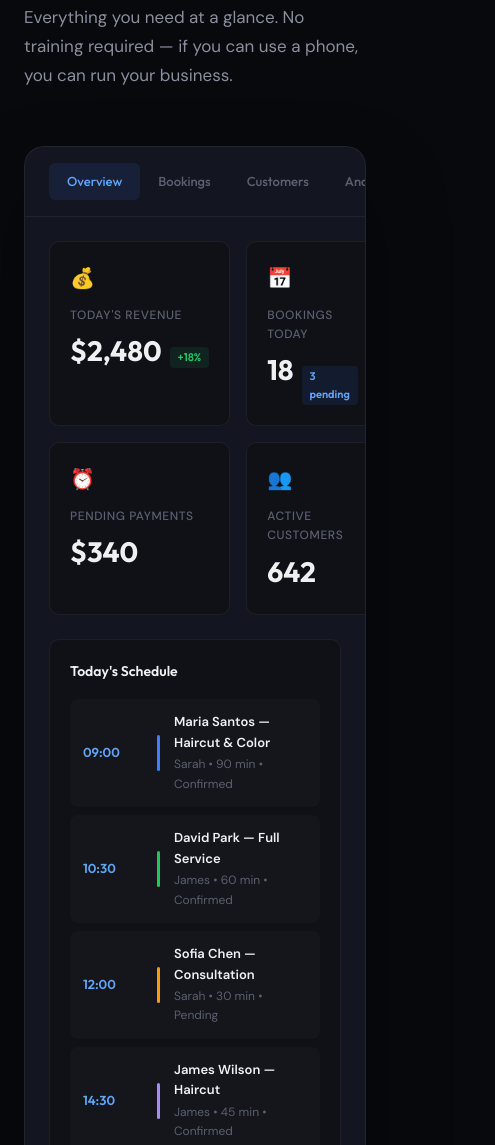
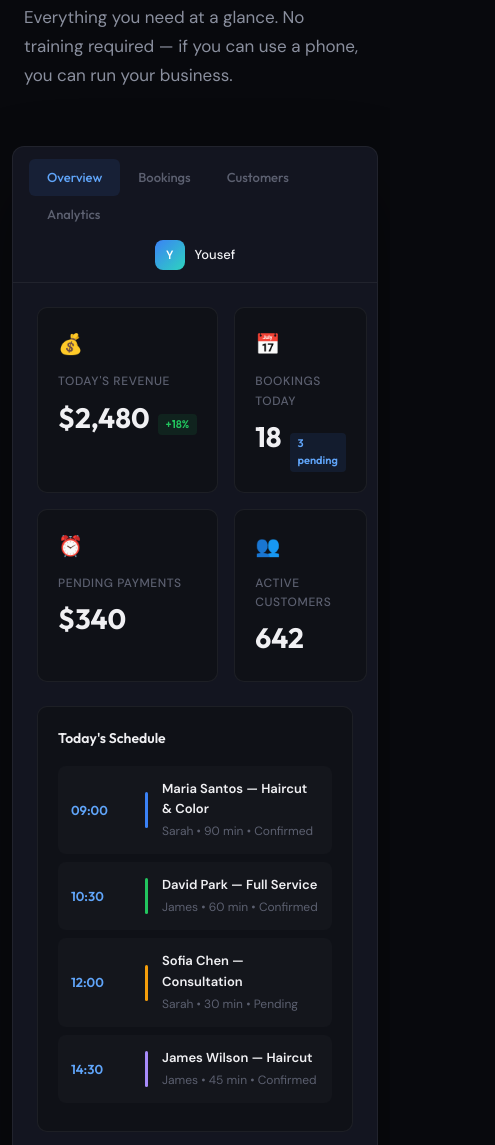
Before and after one commit to anirudhatalmale6-alt/solis-os-website, a plain HTML site: page index.html in a window 390 px wide. Shown: the part 7717-8862 px from the top of the page, 495 px wide, since content can reach past the window. Drawn offline with Linux system fonts and the light colour scheme.

Commit message:
Fix mobile overflow - prevent desktop zoom on phones

```diff
--- a/index.html
+++ b/index.html
@@ -35,8 +35,8 @@
   --font-body: 'DM Sans', sans-serif;
 }
 *, *::before, *::after { margin:0; padding:0; box-sizing:border-box; }
-html { scroll-behavior: smooth; -webkit-font-smoothing: antialiased; }
-body { background: var(--bg); color: var(--text); font-family: var(--font-body); line-height: 1.6; overflow-x: hidden; }
+html { scroll-behavior: smooth; -webkit-font-smoothing: antialiased; overflow-x: hidden; }
+body { background: var(--bg); color: var(--text); font-family: var(--font-body); line-height: 1.6; overflow-x: hidden; max-width: 100vw; }
 
 /* UTILITY */
 .container { max-width: 1200px; margin: 0 auto; padding: 0 24px; }
@@ -586,7 +586,7 @@ nav {
 .testimonial-role { font-size: 12px; color: var(--text-muted); margin-top: 2px; }
 
 /* CTA */
-.cta-section { padding: 120px 0; position: relative; text-align: center; }
+.cta-section { padding: 120px 0; position: relative; text-align: center; overflow: hidden; }
 .cta-section::before {
   content: ''; position: absolute; top: 0; left: 0; right: 0; height: 1px;
   background: linear-gradient(90deg, transparent, var(--border), transparent);
@@ -647,6 +647,9 @@ footer {
   .testimonial-grid { grid-template-columns: 1fr; }
   .hero-app-badges .store-badge { width: 100%; justify-content: center; }
   .dp-stats { grid-template-columns: 1fr 1fr; }
+  .dp-header { flex-direction: column; gap: 8px; padding: 12px 16px; }
+  .dp-tabs { flex-wrap: wrap; }
+  .dashboard-preview { margin-left: -12px; margin-right: -12px; border-radius: 12px; }
   .footer-top { grid-template-columns: 1fr; }
   .footer-bottom { flex-direction: column; gap: 16px; text-align: center; }
   .dash-top-row { grid-template-columns: 1fr; }
```
